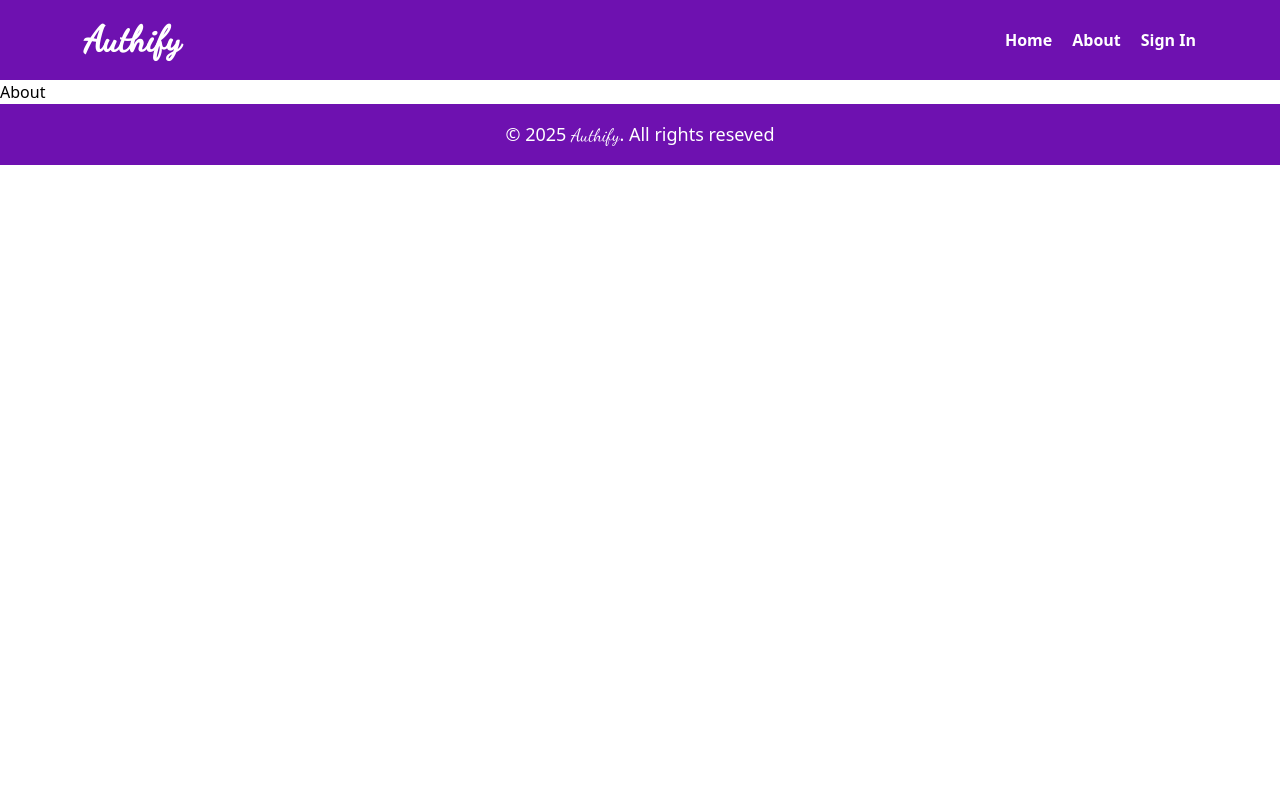
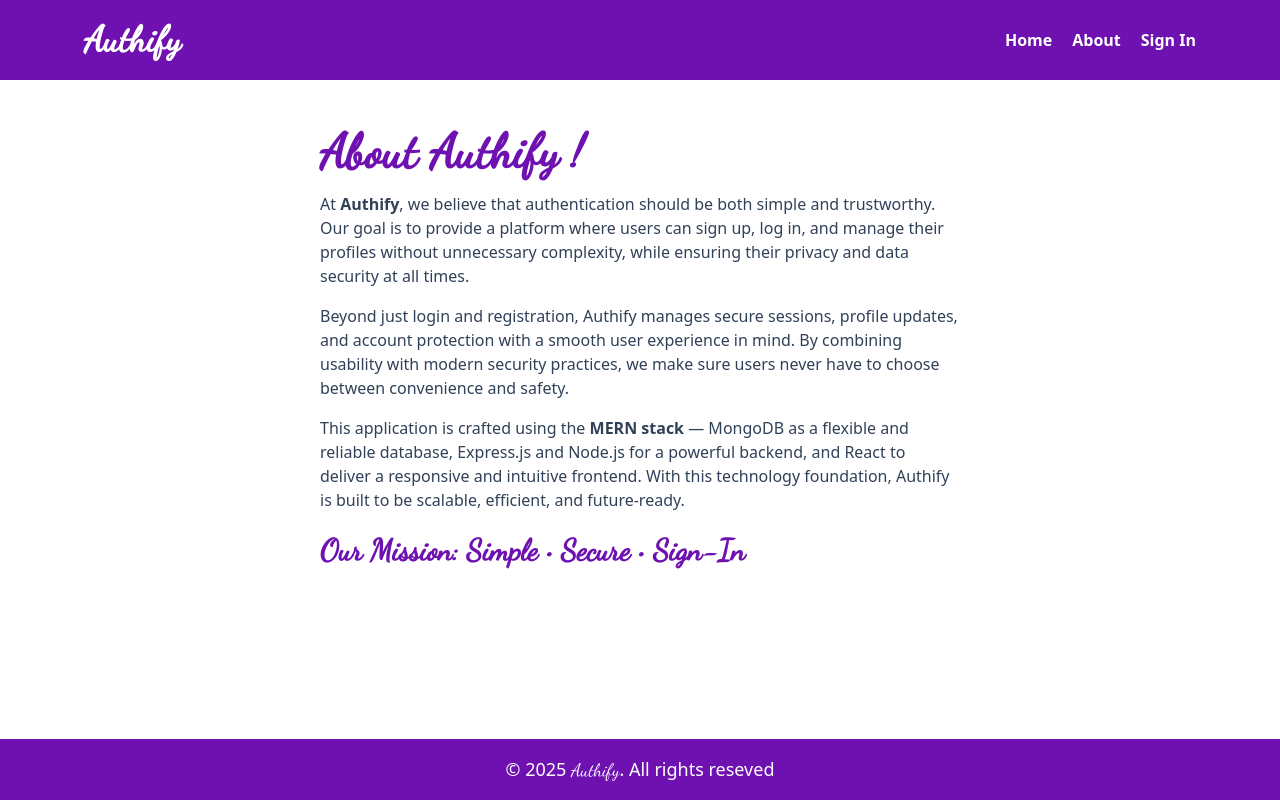
Before and after one commit to FaiqaN27/mern-crud-auth, a React (Vite) app in the folder frontend/: page /about in a window 1280 px wide. Built offline with nearby package versions, Linux system fonts and the light colour scheme; no server answers.

Commit message:
complete about page

```diff
--- a/frontend/src/components/Footer.jsx
+++ b/frontend/src/components/Footer.jsx
@@ -1,6 +1,6 @@
 const Footer = () => {
   return (
-    <div className='bg-purple-800 text-white py-4 text-center'>
+    <div className='bg-purple-800 text-white py-4 text-center fixed bottom-0 w-full'>
       <p className="text-lg">© {new Date().getFullYear()} <span className="font-cursive" >Authify</span>. All rights reseved</p>
     </div>
   )
--- a/frontend/src/pages/About.jsx
+++ b/frontend/src/pages/About.jsx
@@ -1,7 +1,23 @@
-import React from 'react'
-
 export default function About() {
   return (
-    <div>About</div>
+    <div className="px-4 py-12 max-w-2xl mx-auto">
+      <h1 className="text-purple-800 text-5xl font-bold mb-4 font-cursive">About Authify !</h1>
+      <p className="mb-4 text-slate-700">
+        At <span className="font-semibold">Authify</span>, we believe that authentication should be both simple and trustworthy. Our goal is to provide a platform where users can sign up, log in, and manage their profiles without unnecessary complexity, while ensuring their privacy and data security at all times.
+      </p>
+
+      <p className="mb-4 text-slate-700">
+        Beyond just login and registration, Authify manages secure sessions, profile updates, and account protection with a smooth user experience in mind. By combining usability with modern security practices, we make sure users never have to choose between convenience and safety.
+      </p>
+
+      <p className="mb-4 text-slate-700">
+        This application is crafted using the <span className="font-semibold">MERN stack</span> — MongoDB as a flexible and reliable database, Express.js and Node.js for a powerful backend, and React to deliver a responsive and intuitive frontend. With this technology foundation, Authify is built to be scalable, efficient, and future-ready.
+      </p>
+
+      <h3 className="text-purple-800 text-3xl font-bold my-5 font-cursive">
+        Our Mission: Simple • Secure • Sign-In
+      </h3>
+
+    </div >
   )
 }
--- a/frontend/src/pages/Home.jsx
+++ b/frontend/src/pages/Home.jsx
@@ -1,13 +1,12 @@
 export default function Home() {
   return (
-    <div className="px-4 py-12 max-w-2xl mx-auto">
+    <div className="px-4 py-12 max-w-2xl mx-auto mb-4">
       <h1 className="text-purple-800 text-5xl font-bold mb-4 font-cursive">Welcome to Authify !</h1>
       <p className="mb-4 text-slate-700">A simple and secure authentication app built to make sign-in effortless. Whether you’re creating a new account or logging in, Authify ensures a smooth, reliable, and safe experience. Designed with modern security standards and a clean user interface, Authify helps you focus on what matters while we handle your authentication with care.</p>
 
       <p className="mb-4 text-slate-700">Authify is designed to handle everything related to user authentication—registration, login, profile management, and secure sessions. Built with a focus on ease of use, it allows users to interact effortlessly while keeping their data protected at every step</p>
 
       <p className="mb-4 text-slate-700">This full-stack web application is built with the MERN stack: MongoDB for database management, Express.js and Node.js for backend APIs, and React for a responsive frontend. Together, these technologies power Authify to deliver scalability, performance, and modern authentication features in one place.</p>
-      <h3 className="text-purple-800 text-3xl font-bold my-5 font-cursive">Simple . Secure . Sign-In .</h3>
-    </div >
+    </div>
   )
 }
```
